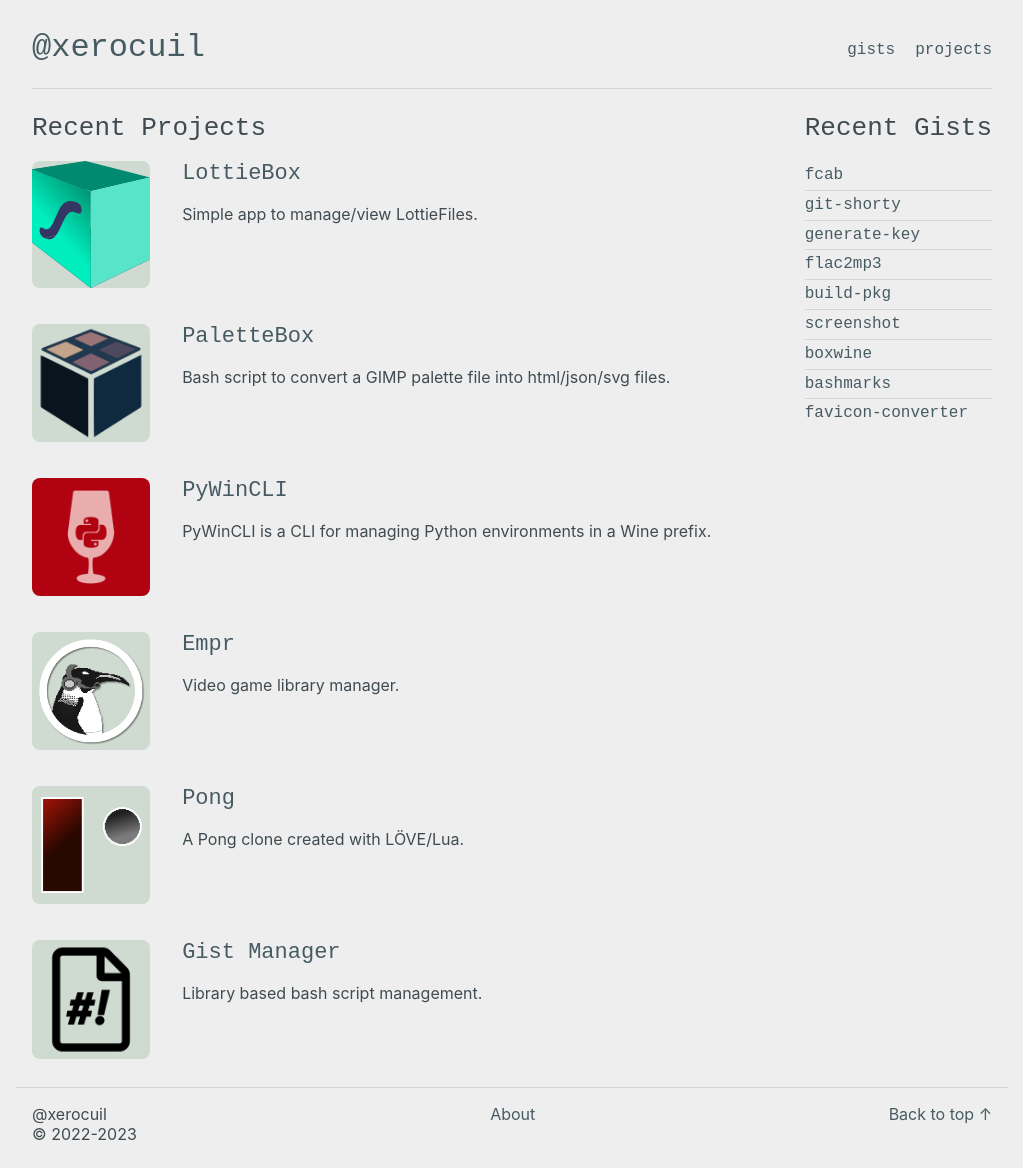
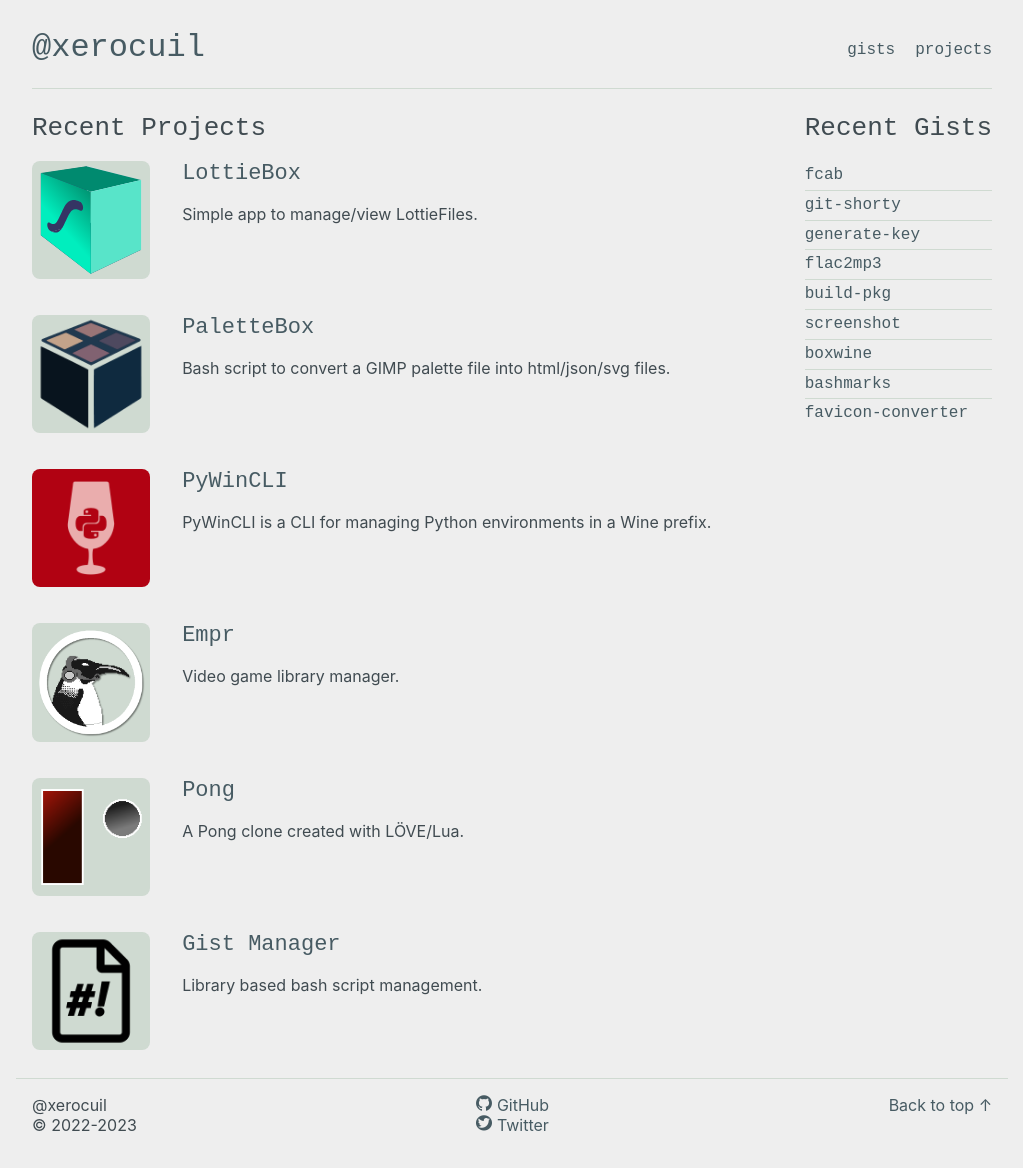
Before and after one commit to xerocuil/xerocuil.github.io, a Jekyll site: the page built from index.html, in a window 1280 px wide. Shown: the whole page, without its empty margins (128-1151 px from the left). Built offline with Jekyll 4.4.1, drawn with Linux system fonts in a browser that asks for light colours.

Commit message:
2023.0422.0947

```diff
--- a/_includes/back.html
+++ b/_includes/back.html
@@ -5,7 +5,23 @@
     <!-- <span><a href="/gists.html">Gists</a></span><br>
     <span><a href="/">Projects</a></span> -->
   </div>
-  <div><span><a href="/about.html">About</a></span></div>
+
+  <div>
+    <span class="social">
+      <a href="{{ site.github_url }}">
+        <span class="icon"><img src="/assets/img/github.png"></span>
+        GitHub
+      </a>
+    </span><br>
+
+    <span class="social">
+      <a href="{{ site.twitter_url }}">
+        <span class="icon"><img src="/assets/img/twitter.png"></span>
+        Twitter
+      </a>
+    </span>
+  </div>
+
   <div><span><a href="">Back to top &uarr;</a></span></div>
 </footer>
 
--- /dev/null
+++ b/_sass/_planet-aesthetic-7.sass
@@ -0,0 +1,12 @@
+// Plant Aesthetic 7 Palette
+
+$primary-color: rgb(64, 75, 81)  // 404b51 - Shark Blue
+$accent-color: rgb(114, 155, 121) // 729b79 - Amulet
+$accent-color-alpha: rgba(114, 155, 121, 0.25) // 729b79 - Amulet (Alpha)
+$link-color: rgb(71, 91, 99)  // 475b63 - River Bed
+$background-color: rgb(225, 228, 220) // e1e4dc - Gray Nurse
+$background-color-alpha: rgba(225, 228, 220, 0.25) // e1e4dc - Gray Nurse (Alpha)
+$background-color-beta: rgba(225, 228, 220, 0.50) // e1e4dc - Gray Nurse (Beta)
+$highlight-color: rgb(186, 205, 176) // bacdb0 - Rainee
+$dark-color: rgb(46, 44, 47)  // 2e2c2f - Baltic Sea
+$shadow-color: rgb(54, 58, 62)  // 363a3e - Outer Space
--- a/_sass/_planet-aesthetic-7.scss
+++ /dev/null
@@ -1,12 +0,0 @@
-// Plant Aesthetic 7 Palette
-
-$primary-color: rgb(64, 75, 81);  // 404b51 - Shark Blue
-$accent-color: rgb(114, 155, 121); // 729b79 - Amulet
-$accent-color-alpha: rgba(114, 155, 121, 0.25); // 729b79 - Amulet (Alpha)
-$link-color: rgb(71, 91, 99);  // 475b63 - River Bed
-$background-color: rgb(225, 228, 220); // e1e4dc - Gray Nurse
-$background-color-alpha: rgba(225, 228, 220, 0.25); // e1e4dc - Gray Nurse (Alpha)
-$background-color-beta: rgba(225, 228, 220, 0.50); // e1e4dc - Gray Nurse (Beta)
-$highlight-color: rgb(186, 205, 176); // bacdb0 - Rainee
-$dark-color: rgb(46, 44, 47);  // 2e2c2f - Baltic Sea
-$shadow-color: rgb(54, 58, 62);  // 363a3e - Outer Space
--- a/assets/css/main.sass
+++ b/assets/css/main.sass
@@ -170,7 +170,9 @@
   margin-bottom: 1.6rem
 
 .icon
-  width: $base * 3
+  img
+      width: 1.6rem
+      height: auto
 
 .project-img
   width: 20.0rem
```
Also changed, not shown: assets/img/projects/lottiebox/icon.svg.
